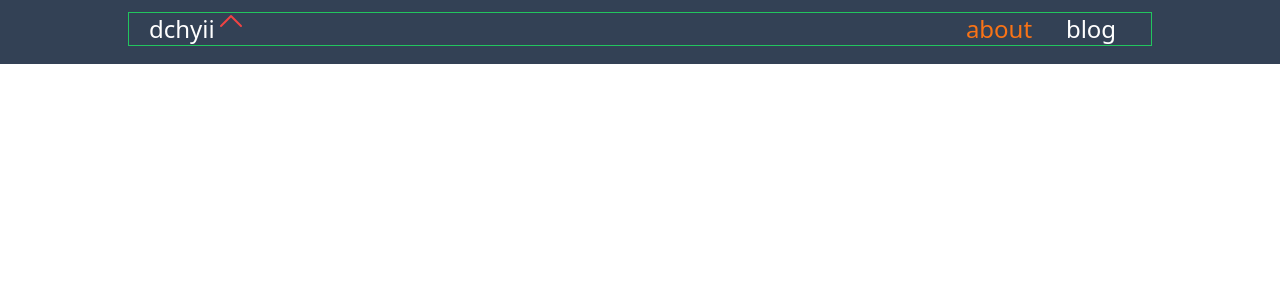
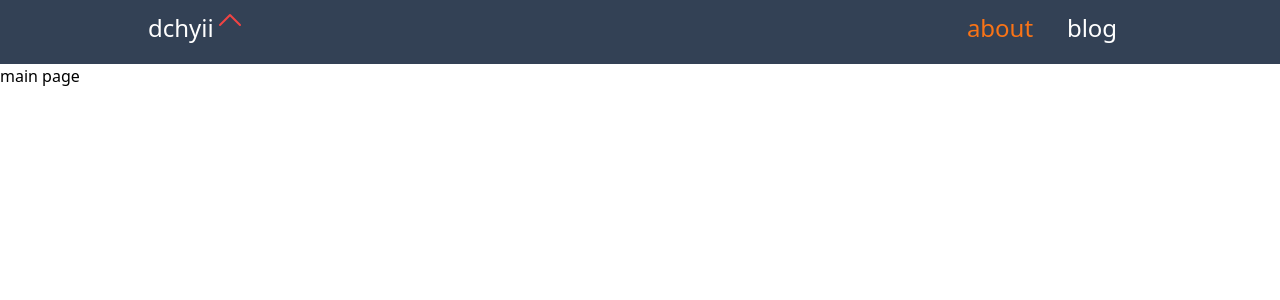
Before and after one commit to dchyii/portfolio-frontend, a Next.js app: page / in a window 1280 px wide. Shown: the top 300 px of the page. Built offline with nearby package versions, Linux system fonts and the light colour scheme.

Commit message:
created main layout component

```diff
--- /dev/null
+++ b/components/layout/MainLayout.js
@@ -0,0 +1,10 @@
+import NavBar from "./NavBar";
+
+export default function MainLayout({ children }) {
+  return (
+    <>
+      <NavBar />
+      <main>{children}</main>
+    </>
+  );
+}
--- a/components/layout/NavBar.jsx
+++ b/components/layout/NavBar.jsx
@@ -8,7 +8,7 @@ const NavBar = () => {
 
   return (
     <div className="w-full h-16 bg-slate-700 text-white pt-3 text-2xl">
-      <ul className="w-full lg:w-5/6 xl:w-4/5 mx-auto px-5 gap-x-3 flex border border-green-500">
+      <ul className="w-full lg:w-5/6 xl:w-4/5 mx-auto px-5 gap-x-3 flex">
         <li className="grow group cursor-pointer">
           <Link href="/">
             <a className="flex">
--- a/pages/blog/index.js
+++ b/pages/blog/index.js
@@ -1,5 +1,5 @@
 import Head from "next/head";
-import NavBar from "../../components/layout/NavBar";
+import MainLayout from "../../components/layout/MainLayout";
 
 export default function Blog() {
   return (
@@ -10,7 +10,9 @@ export default function Blog() {
         <link rel="icon" href="/favicon.ico" />
       </Head>
 
-      <NavBar />
+      <MainLayout>
+        <p>blog page</p>
+      </MainLayout>
     </div>
   );
 }
--- a/pages/index.js
+++ b/pages/index.js
@@ -1,5 +1,5 @@
 import Head from "next/head";
-import NavBar from "../components/layout/NavBar";
+import MainLayout from "../components/layout/MainLayout";
 
 export default function Home() {
   return (
@@ -10,7 +10,9 @@ export default function Home() {
         <link rel="icon" href="/favicon.ico" />
       </Head>
 
-      <NavBar />
+      <MainLayout>
+        <p>main page</p>
+      </MainLayout>
     </div>
   );
 }
```
